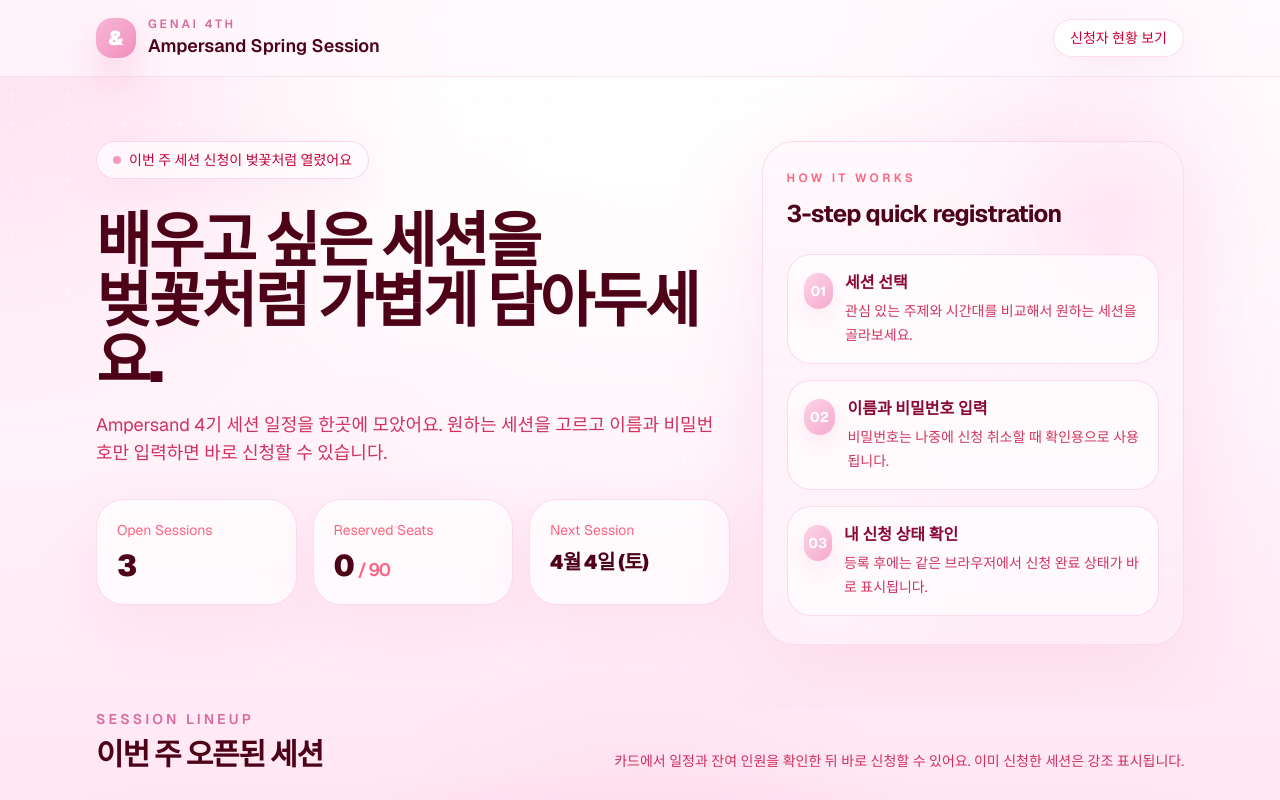
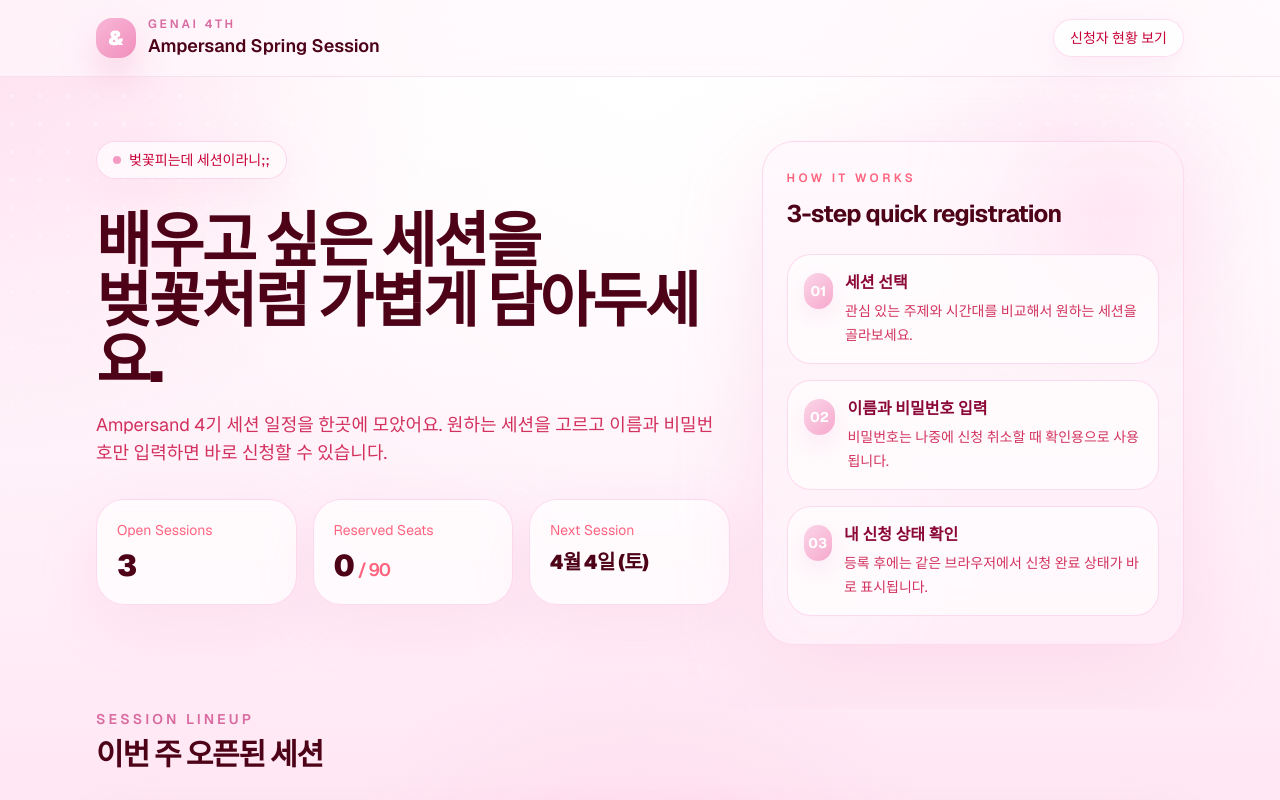
Before and after one commit to joh537874/ampersand-session, a Next.js app: page / in a window 1280 px wide. Shown: the top 800 px of the page. Built offline with nearby package versions, Linux system fonts and the light colour scheme; no server answers; the database is empty.

Commit message:
텍스트 수정

```diff
--- a/src/app/page.tsx
+++ b/src/app/page.tsx
@@ -67,7 +67,7 @@ export default async function HomePage() {
           <div className="space-y-8">
             <div className="inline-flex items-center gap-2 rounded-full border border-pink-200/80 bg-[rgba(255,250,253,0.82)] px-4 py-2 text-sm font-medium text-rose-700 shadow-[0_12px_40px_rgba(241,143,188,0.10)]">
               <span className="h-2 w-2 rounded-full bg-[color:var(--brand)]" />
-              이번 주 세션 신청이 벚꽃처럼 열렸어요
+              벚꽃피는데 세션이라니;;
             </div>
 
             <div className="max-w-3xl">
@@ -139,7 +139,6 @@ export default async function HomePage() {
             <h2 className="mt-2 text-3xl font-black tracking-[-0.04em] text-rose-950">이번 주 오픈된 세션</h2>
           </div>
           <p className="max-w-xl text-sm leading-6 text-rose-700/80">
-            카드에서 일정과 잔여 인원을 확인한 뒤 바로 신청할 수 있어요. 이미 신청한 세션은 강조 표시됩니다.
           </p>
         </div>
         {sessions.length === 0 ? (
```
